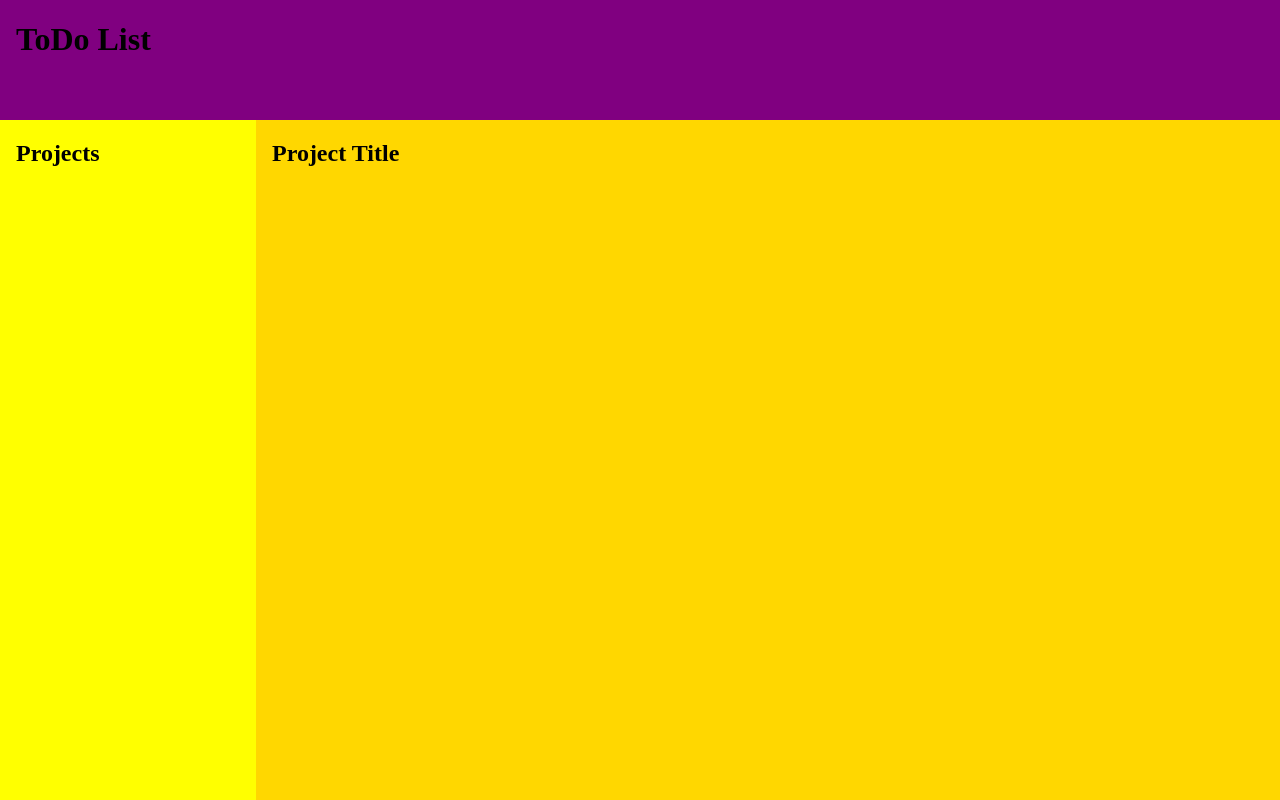
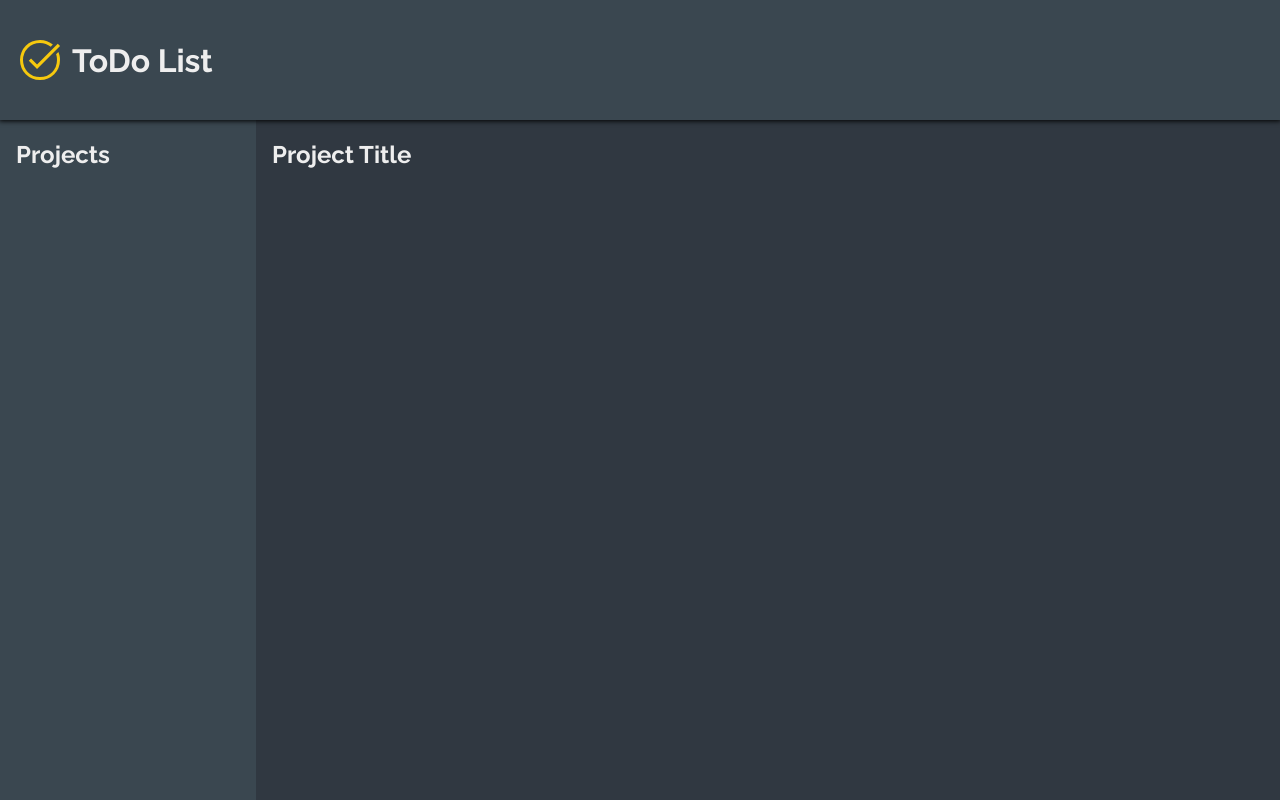
Before and after one commit to VictorFAL/odin-ToDoList, a website built with webpack: page dist/index.html in a window 1280 px wide. Built offline with nearby package versions, Linux system fonts and the light colour scheme.

Commit message:
header completed and colors added

```diff
--- /dev/null
+++ b/src/header.js
@@ -0,0 +1,7 @@
+import logo from './assets/imgs/logo.svg';
+
+
+const headerCont = `<img src=${logo} alt="Logo">
+                <h1>ToDo List</h1>`;
+
+export default headerCont;
--- a/src/index.js
+++ b/src/index.js
@@ -1,3 +1,11 @@
 import './style.css';
+import headerCont from './header';
 
-console.log('test');
+// Header
+const header = document.querySelector('header');
+header.innerHTML = headerCont;
+
+// Sidebar
+
+
+// Content
--- a/src/style.css
+++ b/src/style.css
@@ -1,3 +1,12 @@
+@font-face {
+    font-family: Raleway;
+    src: url(./assets/fonts/Raleway-VariableFont_wght.ttf) format('truetype');
+}
+
+:root {
+    --padding-left: 16px;
+}
+
 body {
     margin: 0px;
     height: 100vh;
@@ -5,29 +14,49 @@ body {
     display: grid;
     grid-template-columns: 20% auto;
     grid-template-rows: 15% auto;
+    font-family: Raleway;
+    color: #EEEEEE;
 }
 
-:root {
-    --padding-left: 16px;
-}
 
+/* Header */
 header {
     grid-row: 1;
     grid-column: 1 / 3;
-    background-color: purple;
+    background-color: #3A4750;
+    padding-left: var(--padding-left);
+    display: flex;
+    flex-direction: row;
+    align-items: center;
+    box-shadow: 0px 0px 5px 1px black;
+    z-index: 1;
+}
+
+header > img {
+    margin-right: 8px;
+}
+
+
+/* Sidebar */
+#sidebar {
+    grid-row: 2;
+    grid-column: 1;
+    background-color: #3A4750;
     padding-left: var(--padding-left);
 }
 
-#sidebar {
+/* Content */
+#content {
     grid-row: 2;
-    grid-column: 1;
-    background-color: yellow;
+    grid-column: 2;
+    background-color: #303841;
     padding-left: var(--padding-left);
 }
 
-#content {
-    grid-row: 2;
-    grid-column: 2;
-    background-color: gold;
-    padding-left: var(--padding-left);
-}
+/* Pelette */
+/*
+    Main: #303841
+    Side: #3A4750
+    Interactive: #F6C90E
+    Text: #EEEEEE
+ */
--- a/webpack.config.js
+++ b/webpack.config.js
@@ -13,10 +13,14 @@ module.exports = {
                 test: /\.css$/i,
                 use: ['style-loader', 'css-loader'],
             },
-            // {
-            //     test: /\.(woff|woff2|eot|ttf|otf)$/i,
-            //     type: 'asset/resource',
-            // },
+            {
+                test: /\.(woff|woff2|eot|ttf|otf)$/i,
+                type: 'asset/resource',
+            },
+            {
+                test: /\.(png|svg|jpg|jpeg|gif)$/i,
+                type: 'asset/resource',
+            }
         ],
     },
 };
```
Also changed, not shown: dist/0f8eae15be24f4e845ee.svg (added), dist/2262bbe41928132cec5e.svg (added), dist/24b6eda0f2786ecd5729.svg (added), dist/575ec9e676c7a85494bb.ttf (added), dist/980289dc0a356fdc3c0f.svg (added), dist/f9e81baf4350ea5e8dbd.svg (added), dist/index.html, dist/main.js, src/assets/fonts/Raleway-VariableFont_wght.ttf (added), src/assets/imgs/logo.svg (added).
